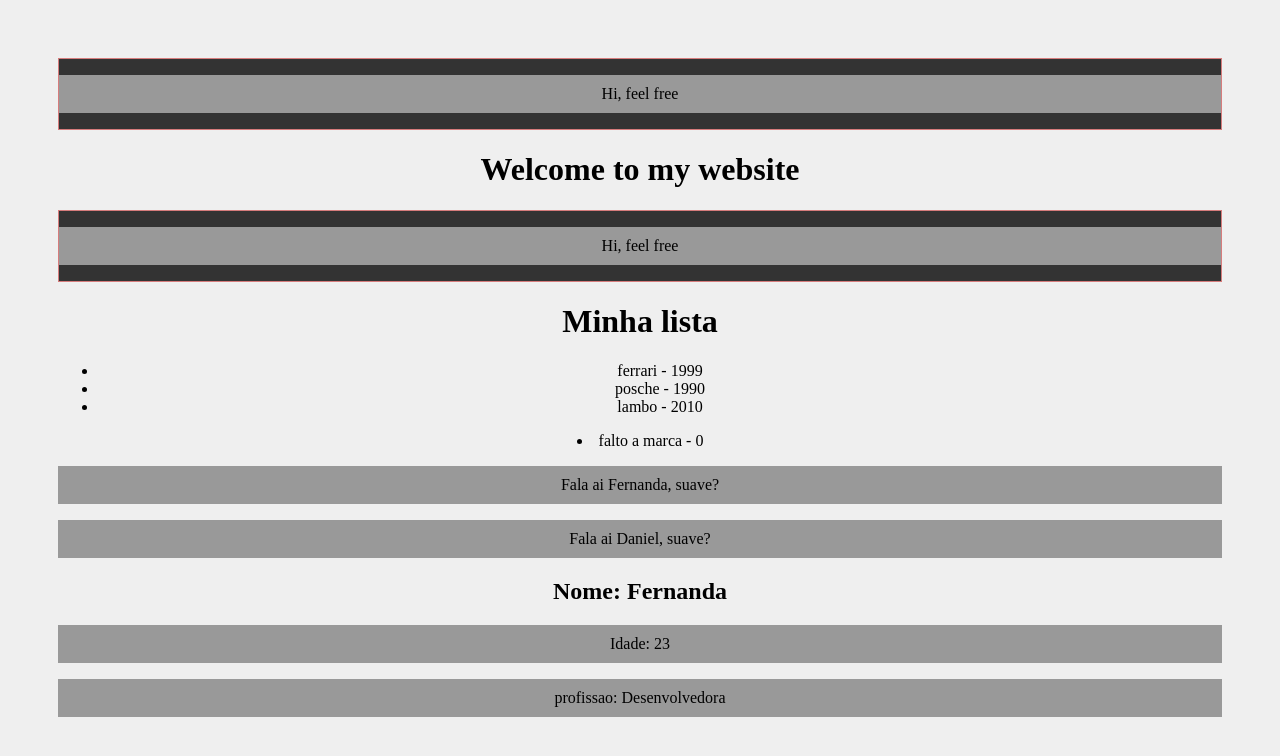
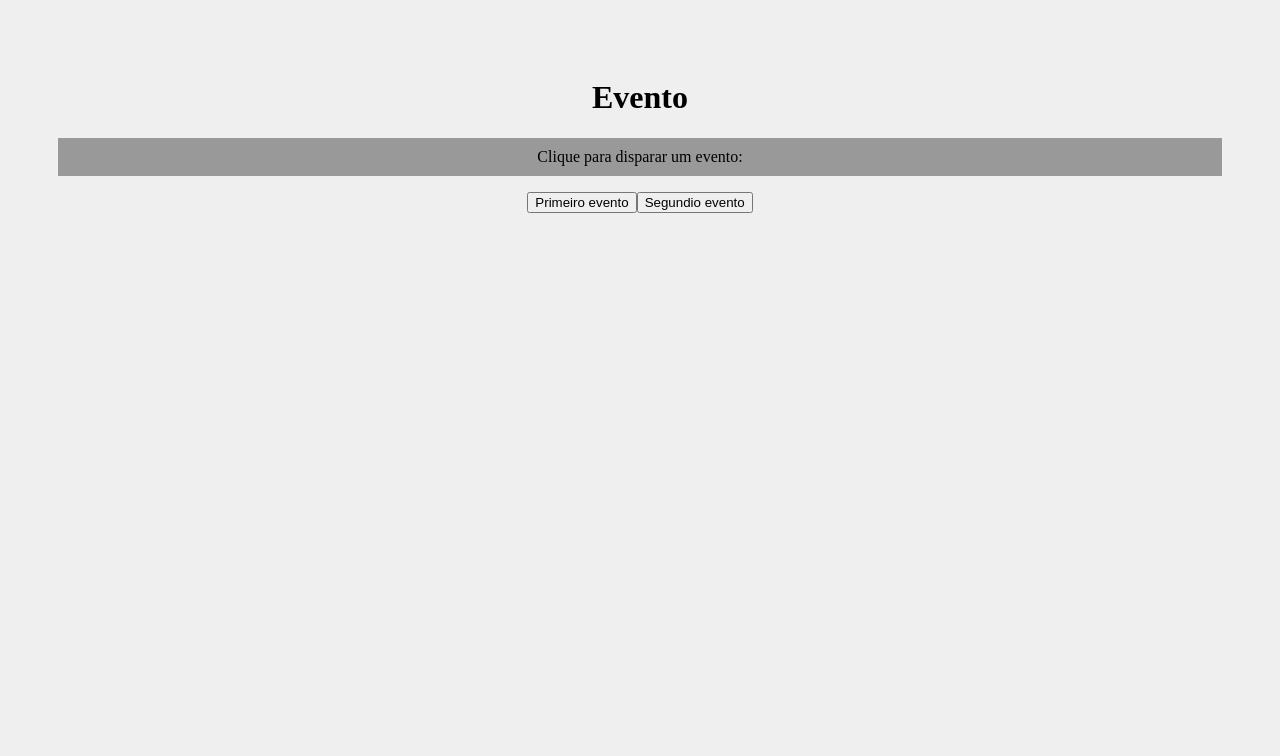
Before and after one commit to itsferlima/React, a React (Create React App) app in the folder meu-projeto/: page / in a window 1280 px wide. Shown: the top 756 px of the page. Built offline with nearby package versions, Linux system fonts and the light colour scheme.

Commit message:
add events

```diff
--- a/meu-projeto/src/App.js
+++ b/meu-projeto/src/App.js
@@ -1,22 +1,14 @@
 import './App.css';
-import HellowWord from './components/HelloWord';
-import SayMyName from './components/SayMyName';
-import Pessoa from './components/Pessoa';
-import Frase from './components/Frase';
-import List from './components/List';
-import Item from './components/Item';
+import Evento from './components/Evento';
+
 
 function App() {
 
   return (
     <div className="App">
-      <HellowWord/>
-      <Frase></Frase>
-      <List></List>
-      <Item></Item>
-      <SayMyName nome="Fernanda"/>
-      <SayMyName nome="Daniel"/>
-      <Pessoa nome="Fernanda" idade="23" profissao="Desenvolvedora"/>
+      <h1>Evento</h1>
+      <Evento numero="1"></Evento>
+
     </div>
   );
 }
--- a/meu-projeto/src/components/Evento.js
+++ b/meu-projeto/src/components/Evento.js
@@ -1,11 +1,19 @@
-function Evento({numero}){
+import Button from "./events/Button"
+
+function Evento(){
     function meuEvento(){
-        console.log(`Fui ativado! ${numero}`)
+        console.log(`Primeiro evento`)
     }
+
+    function segundoEvento(){
+        console.log("Ativando segundo evento")
+    }
+
     return(
         <>
-        <p>Clique para disparar</p>
-        <button onClick={meuEvento}>Ativar</button>
+        <p>Clique para disparar um evento:</p>
+        <Button event={meuEvento} text="Primeiro evento">Ativar</Button>
+        <Button event={segundoEvento} text="Segundio evento">Ativar</Button>
         </>
     )
 }
--- /dev/null
+++ b/meu-projeto/src/components/events/Button.js
@@ -0,0 +1,4 @@
+function Button(props){
+    return <button onClick={props.event}>{props.text}</button>
+}
+export default Button
```
